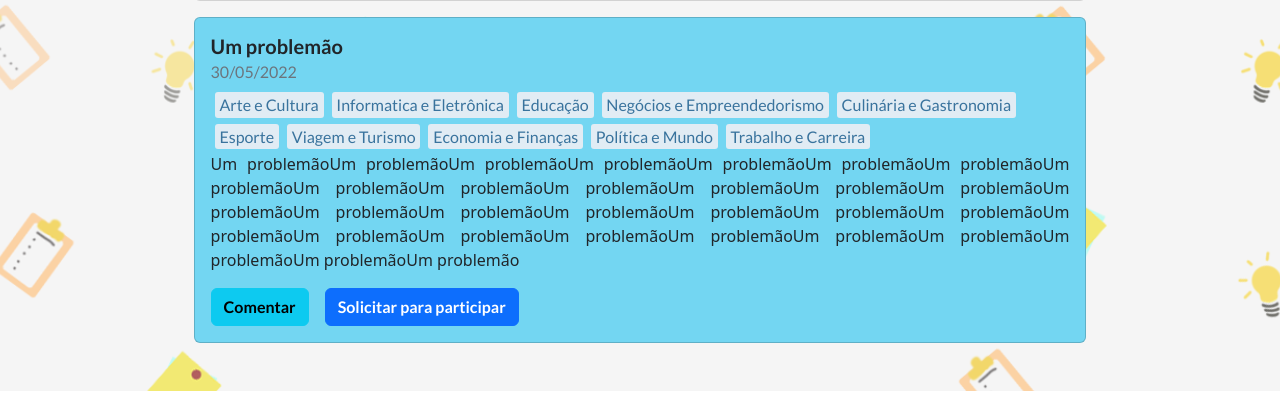
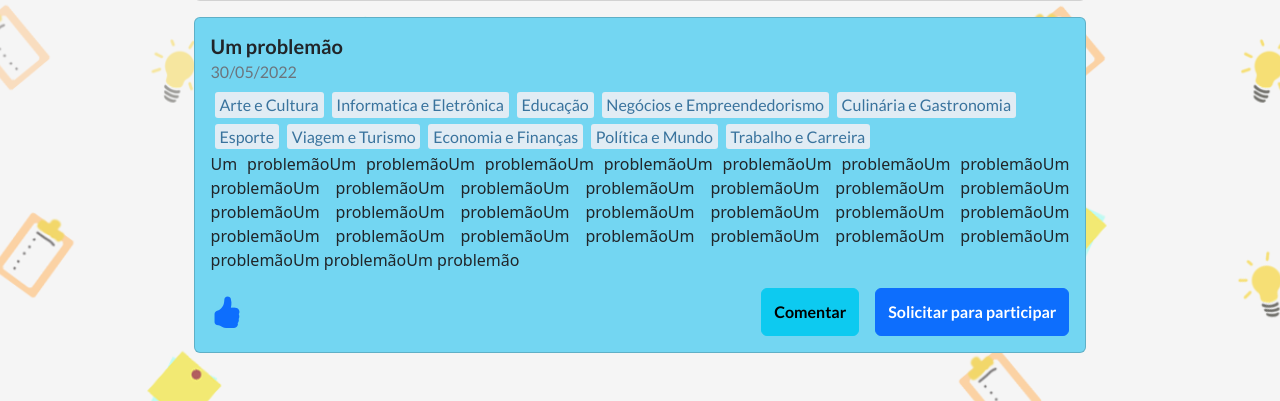
Before and after one commit to wendelsimoes/innovation-hub-flask, a Flask app: page /feed in a window 1280 px wide. Shown: the part 814-1215 px from the top of the page. Run offline with Flask 2, Linux system fonts and the light colour scheme; a user stored in the database is signed in; data comes from the database, SQL or seed files in the repository; both versions use the stored data as it was after the commit; data that the repository does not hold is empty.

Commit message:
feat: style like buttom

```diff
--- a/application/main.py
+++ b/application/main.py
@@ -128,6 +128,27 @@ def feed():
     return render_template("postar.html", formDeProposta=formDeProposta, categorias=categorias, tipo_proposta=tipo_proposta, user=current_user, todas_propostas_nao_privadas=todas_propostas_nao_privadas)
 
 
+# Dar like em proposta
+@app.route("/likear_proposta", methods=["POST"])
+@login_required
+def likear_proposta():
+    proposta_a_likear = Proposta.query.filter_by(id=request.form.get("id_proposta")).first()
+
+    if proposta_a_likear:
+        propostas_que_dei_like = current_user.propostas_que_dei_like
+
+        if proposta_a_likear in propostas_que_dei_like:
+            current_user.propostas_que_dei_like.remove(proposta_a_likear)
+            db.session.commit()
+            return Response(json.dumps({ "likeado": False }))
+        else:
+            current_user.propostas_que_dei_like.append(proposta_a_likear)
+            db.session.commit()
+            return Response(json.dumps({ "likeado": True }))
+    else:
+        return render_template("erro.html", codigo=404, mensagem="ERRO NO SERVER - PROPOSTA NÃO ENCONTRADA")
+
+
 # Comentar
 @app.route("/comentar", methods=["POST"])
 @login_required
--- a/application/static/scripts.js
+++ b/application/static/scripts.js
@@ -68,6 +68,19 @@ function enviar_comentario(id_proposta, id_modal_comentarios) {
                 });
             }
         );
+    });
+}
+
+function likear_proposta(id_proposta, id_item_feed) {
+    $(function () {
+        $.post(
+            'likear_proposta',
+            {
+                id_proposta: id_proposta
+            },
+            function (response) {
+                icone = $(`#${id_item_feed} .botao-like-proposta`).toggleClass('bi-hand-thumbs-up-fill bi-hand-thumbs-up');
+            });
     });
 }
 
--- a/application/static/styles.css
+++ b/application/static/styles.css
@@ -93,11 +93,17 @@ textarea:focus {
 #lista_de_membros,
 #adicionar_membro_span,
 .categorias-proposta,
-.comentar-participar-feed,
 .postar_comentario_span {
     display: flex !important;
     flex-direction: row !important;
     justify-content: start !important;
+    flex-wrap: wrap !important;
+}
+
+.comentar-participar-feed {
+    display: flex !important;
+    flex-direction: row !important;
+    justify-content: end !important;
     flex-wrap: wrap !important;
 }
 
@@ -165,6 +171,15 @@ textarea:focus {
     text-align: justify !important;
 }
 
+.botao-like-proposta, .anchor-like-proposta {
+    margin-right: auto !important;
+    font-size: 2rem !important;
+}
+
+.anchor-like-proposta:hover {
+    cursor: pointer !important;
+}
+
 /* Extra small devices (phones, 600px and down) */
 @media only screen and (max-width: 600px) {
     .item-feed {
@@ -210,6 +225,21 @@ textarea:focus {
         width: 100% !important;
         margin: 5px 0 0 0 !important;
     }
+
+    .comentar-participar-feed {
+        display: flex !important;
+        flex-direction: column-reverse !important;
+        justify-content: end !important;
+        flex-wrap: wrap !important;
+    }
+
+    .solicitar_participar_butao {
+        margin: 0 0 5px 0px !important;
+    }
+
+    .anchor-like-proposta {
+        text-align: left !important;
+    }
 }
 
 /* Medium devices (landscape tablets, 600px and up) */
--- a/application/templates/feed.html
+++ b/application/templates/feed.html
@@ -12,8 +12,9 @@ Feed
     {% for proposta in todas_propostas_nao_privadas %}
     {% set classe_background = "bg-" + proposta.tipo_proposta %}
     {% set id_modal_comentarios = "modal_comentarios_" + proposta.id | string %}
+    {% set id_item_feed = "id_item_feed_" + proposta.id | string %}
 
-    <div class="card mx-auto mt-3 item-feed {{ classe_background }}">
+    <div id="{{ id_item_feed }}" class="card mx-auto mt-3 item-feed {{ classe_background }}">
         <div class="card-body">
             <h5 class="card-title lato-bold" style="text-align: start;">{{ proposta.titulo }}</h5>
             {% if proposta.mes_criacao < 10 %} <h6 class="card-subtitle mb-2 text-muted lato-regular"
@@ -30,9 +31,18 @@ Feed
                 </div>
                 <p class="card-text" style="text-align: justify;">{{ proposta.descricao }}</p>
                 <div class="comentar-participar-feed">
+                    {% if proposta in user.propostas_que_dei_like %}
+                    <a class="anchor-like-proposta" onclick="likear_proposta('{{ proposta.id }}', '{{ id_item_feed }}')">
+                        <i class="bi bi-hand-thumbs-up-fill botao-like-proposta"></i>
+                    </a>
+                    {% else %}
+                    <a class="anchor-like-proposta" onclick="likear_proposta('{{ proposta.id }}', '{{ id_item_feed }}')">
+                        <i class="bi bi-hand-thumbs-up botao-like-proposta"></i>
+                    </a>
+                    {% endif %}
                     <button type="button" class="card-link btn btn-info lato-bold" data-bs-toggle="modal"
                         data-bs-target="#{{ id_modal_comentarios }}">Comentar</button>
-                    <button type="button" href="#" class="card-link btn btn-primary lato-bold">Solicitar para
+                    <button type="button" href="#" class="card-link btn btn-primary lato-bold solicitar_participar_butao">Solicitar para
                         participar</button>
                 </div>
         </div>
--- a/application/templates/layout.html
+++ b/application/templates/layout.html
@@ -12,6 +12,8 @@
   <link rel="stylesheet" href="//code.jquery.com/ui/1.13.1/themes/base/jquery-ui.css">
   <script src="https://code.jquery.com/jquery-3.6.0.js"></script>
   <script src="https://code.jquery.com/ui/1.13.1/jquery-ui.js"></script>
+  <!-- Bootstrap icons -->
+  <link rel="stylesheet" href="https://cdn.jsdelivr.net/npm/bootstrap-icons@1.8.3/font/bootstrap-icons.css">
   <!-- Meu javascript -->
   <script src="/static/scripts.js"></script>
   <!-- Meu css -->
```
Also changed, not shown: application/models.py (+5 -5 lines), application/innovation-hub-flask.db.
